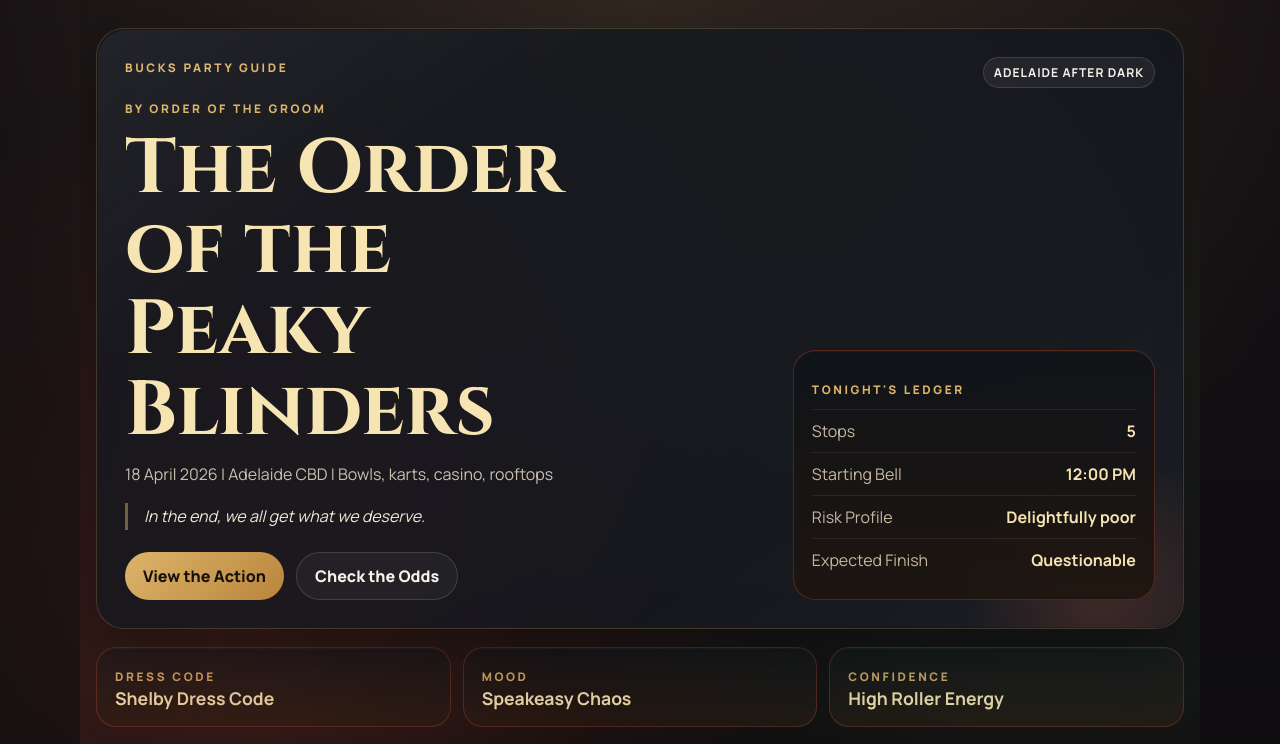
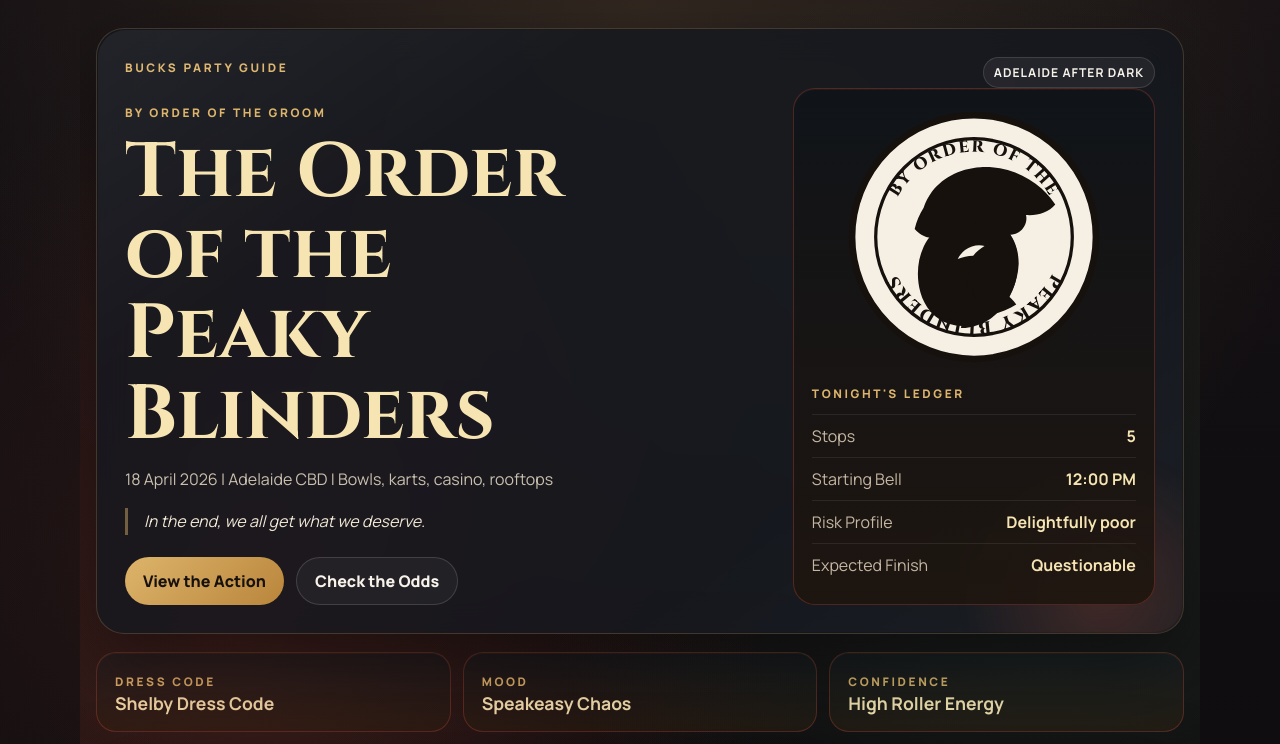
Before and after one commit to mgf-82/peaky-bucks-party, a React (Create React App) app: page / in a window 1280 px wide. Shown: the top 744 px of the page. Built offline with nearby package versions, Linux system fonts and the light colour scheme.

Commit message:
Add inspired Shelby badge emblem to hero

```diff
--- a/src/components/HeroHeader.js
+++ b/src/components/HeroHeader.js
@@ -1,4 +1,5 @@
 import React, { useState } from 'react';
+import ShelbyBadge from './ShelbyBadge';
 
 const quotes = [
   'By order of the Peaky Blinders.',
@@ -33,6 +34,7 @@
           </div>
         </div>
         <div className="hero-sidecard">
+          <ShelbyBadge />
           <p className="sidecard-label">Tonight&apos;s Ledger</p>
           <div className="sidecard-row">
             <span>Stops</span>
--- /dev/null
+++ b/src/components/ShelbyBadge.js
@@ -0,0 +1,54 @@
+import React from 'react';
+
+const ShelbyBadge = () => {
+  return (
+    <div className="shelby-badge" aria-label="Order of the Peaky Blinders inspired emblem">
+      <svg viewBox="0 0 320 320" role="img" aria-hidden="true">
+        <circle cx="160" cy="160" r="150" className="badge-ring" />
+        <circle cx="160" cy="160" r="121" className="badge-inner-ring" />
+        <path
+          className="badge-cap"
+          d="M98 124c9-28 36-48 70-50 38-2 73 17 92 46-8 10-22 14-36 13 2 8-2 17-9 21-9 5-20 4-31 2-15-3-31-6-46-2-10 3-20 8-31 7-8-1-15-5-20-11 2-9 6-18 11-26z"
+        />
+        <path
+          className="badge-face"
+          d="M127 141c9-8 22-11 34-10 17 2 33 11 43 25 8 11 11 24 11 37-1 21-9 41-24 56-15 16-39 25-61 18-18-5-31-21-36-39-5-18-4-39 4-56 6-12 15-23 29-31z"
+        />
+        <path
+          className="badge-shadow"
+          d="M164 129c17 4 32 14 41 29 7 11 10 25 9 38-1 21-9 41-24 56-11 12-29 20-46 20l20-143z"
+        />
+        <path
+          className="badge-collar"
+          d="M118 244c10-11 23-20 38-24l7 21 17-20c13 3 24 11 32 22-28 18-66 20-94 1z"
+        />
+        <path
+          className="badge-highlight"
+          d="M149 176c7-5 16-7 24-5-5 3-10 7-14 12-7 0-13 2-19 4 2-4 5-8 9-11z"
+        />
+        <path
+          id="badge-top-text"
+          d="M53 162a107 107 0 0 1 214 0"
+          fill="none"
+        />
+        <path
+          id="badge-bottom-text"
+          d="M267 158a107 107 0 0 1-214 0"
+          fill="none"
+        />
+        <text className="badge-text">
+          <textPath href="#badge-top-text" startOffset="50%" textAnchor="middle">
+            BY ORDER OF THE
+          </textPath>
+        </text>
+        <text className="badge-text badge-text-bottom">
+          <textPath href="#badge-bottom-text" startOffset="50%" textAnchor="middle">
+            PEAKY BLINDERS
+          </textPath>
+        </text>
+      </svg>
+    </div>
+  );
+};
+
+export default ShelbyBadge;
--- a/src/styles.css
+++ b/src/styles.css
@@ -333,6 +333,51 @@
 .hero-sidecard {
     padding: 18px;
     border-radius: 22px;
+}
+
+.shelby-badge {
+    width: min(100%, 260px);
+    margin: 0 auto 18px;
+}
+
+.shelby-badge svg {
+    display: block;
+    width: 100%;
+    height: auto;
+}
+
+.badge-ring,
+.badge-inner-ring {
+    fill: #f5efe4;
+    stroke: #16110d;
+    stroke-width: 8;
+}
+
+.badge-inner-ring {
+    stroke-width: 4;
+}
+
+.badge-cap,
+.badge-face,
+.badge-shadow,
+.badge-collar {
+    fill: #16110d;
+}
+
+.badge-highlight {
+    fill: #f5efe4;
+}
+
+.badge-text {
+    fill: #16110d;
+    font-family: "Cinzel", Georgia, serif;
+    font-size: 20px;
+    font-weight: 800;
+    letter-spacing: 0.12em;
+}
+
+.badge-text-bottom {
+    font-size: 22px;
 }
 
 .hero-topline,
```
